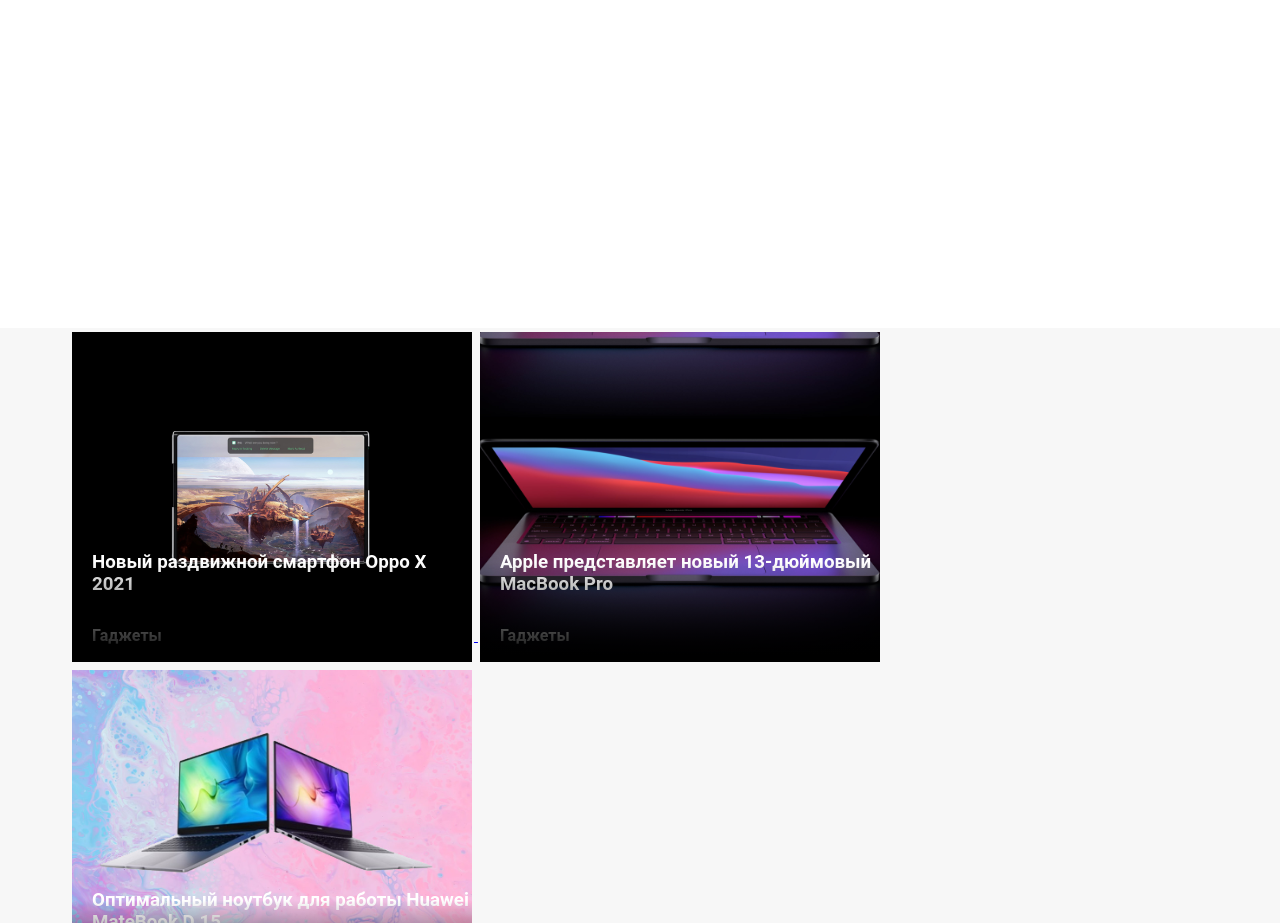
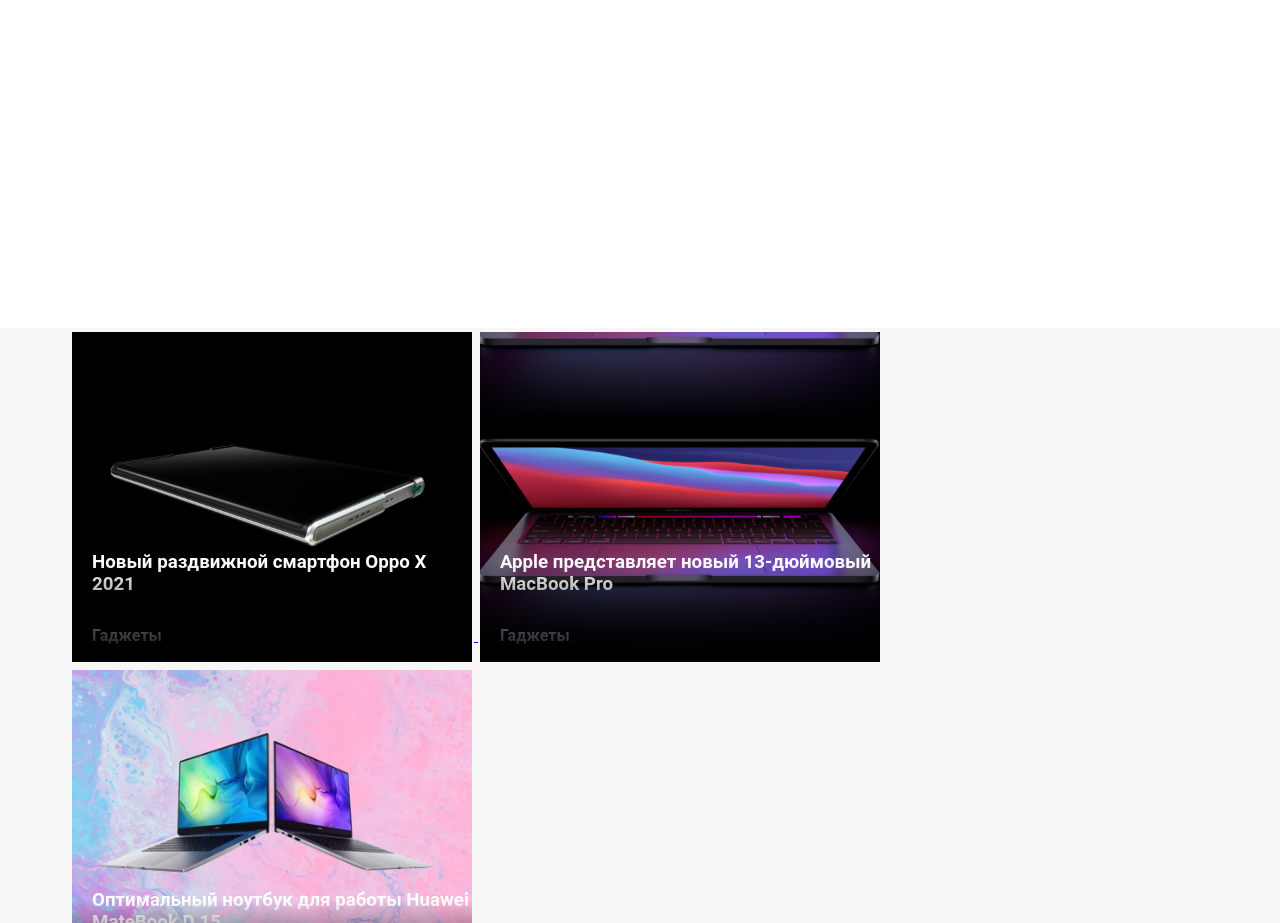
Before and after one commit to ItEduard/ItEduard.github.io, a plain HTML site: page gadgets.html in a window 1280 px wide. Shown: the part 177-1100 px from the top of the page. Drawn offline with Linux system fonts and the light colour scheme.

Commit message:
Update gadgets.css

```diff
--- a/gadgets.css
+++ b/gadgets.css
@@ -137,7 +137,7 @@ main {
 	margin-left: 50px;
 }
 .news0 {
-	background-image: url(img/oppo1.jpg);
+	background-image: url(img/oppo.jpg);
 	background-position: center;
 	background-size: 100%;
 }
```
